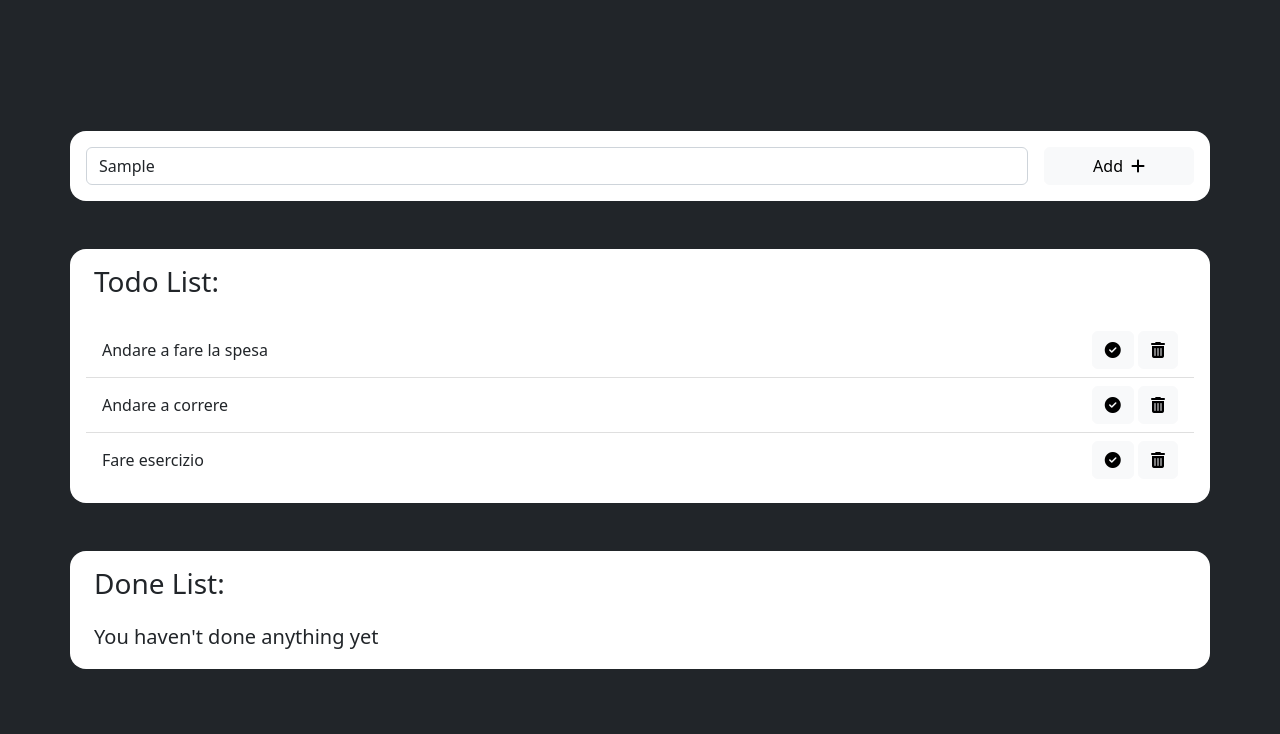
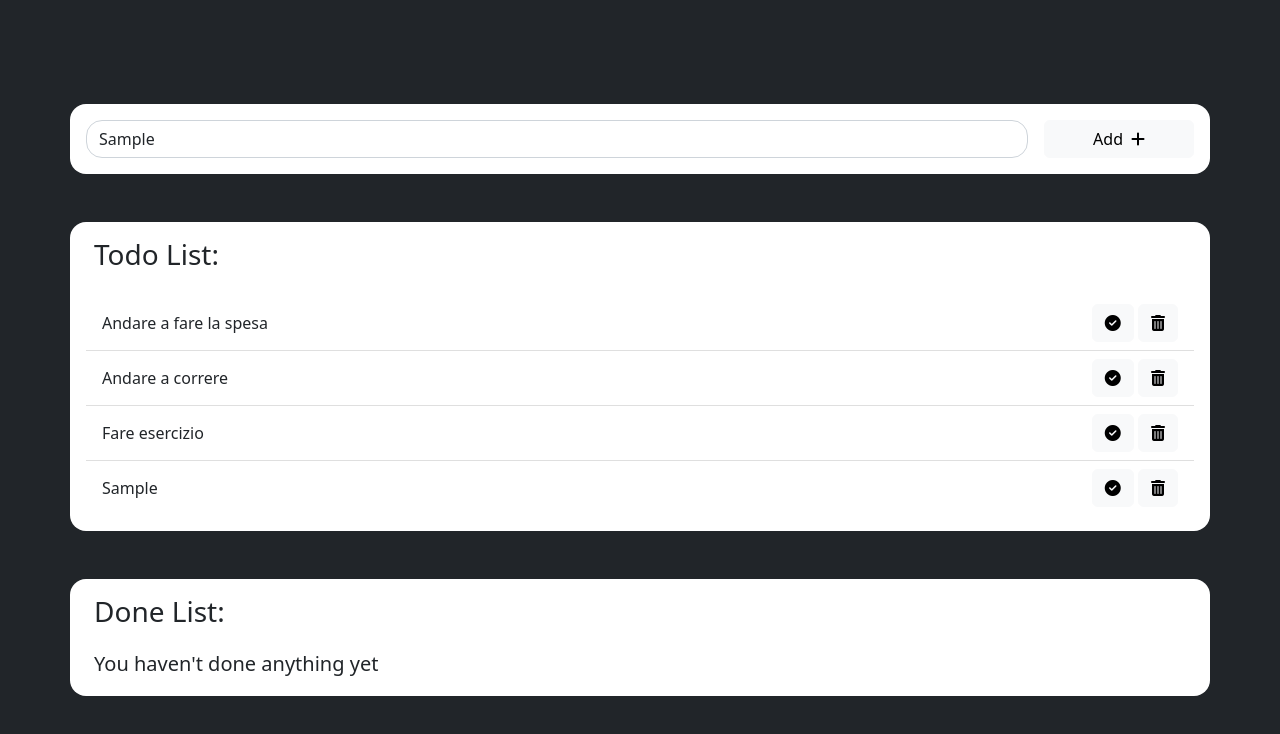
Before and after one commit to lollobianco/vue-todolist, a plain HTML site: page index.html in a window 1280 px wide. Both pictures are taken after typing "Sample" into the empty fields and a click on the button "Add". Drawn offline with nearby package versions, Linux system fonts and the light colour scheme.

Commit message:
Aggiunta funzione per aggiungere nuovi tasks

```diff
--- a/assets/js/main.js
+++ b/assets/js/main.js
@@ -26,14 +26,10 @@ var app = new Vue(
 
          addTaskText: '',
 
-         addTask: [
-            {
-               text: '',
-               done: false,
-            }
-         ]
+         addTask: {text: '', done: false}
 
 	  },
+
 		methods:{
 
          removeFromTodo(index){
@@ -72,18 +68,18 @@ var app = new Vue(
 
          addButton(){
 
-            this.addTask.push(addTaskText)
+            if(this.addTaskText != ''){
 
-            // for (let i = 0; i == this.todoList.length; i++){
+               let newTask =
 
-            //    if(i == this.todoList.lenght){
+               {
+                  text: this.addTaskText,
+                  done: false
+               };
 
-            //       this.todoList[i].text.push(addTask.value);
+               this.todoList.push(newTask)
 
-            //    }
-
-            // };
-
+            }
 
          }
 		}
--- a/index.html
+++ b/index.html
@@ -18,7 +18,7 @@
 
          <div class="container bg-white p-3 rounded-4 mb-5">
             <form class="d-flex">
-               <input class="form-control" type="text" placeholder="Add something to do!" aria-label="default input example" v-model="addTaskText">
+               <input class="form-control rounded-4" type="text" placeholder="Add something to do!" aria-label="default input example" v-model="addTaskText">
                <button type="submit" class="px-5 ms-3 btn btn-light done-button d-flex align-items-center" @click="addButton()" onclick="return false">Add<i class="ms-2 fa-solid fa-plus"></i></button>
             </form>
             </div>
```
